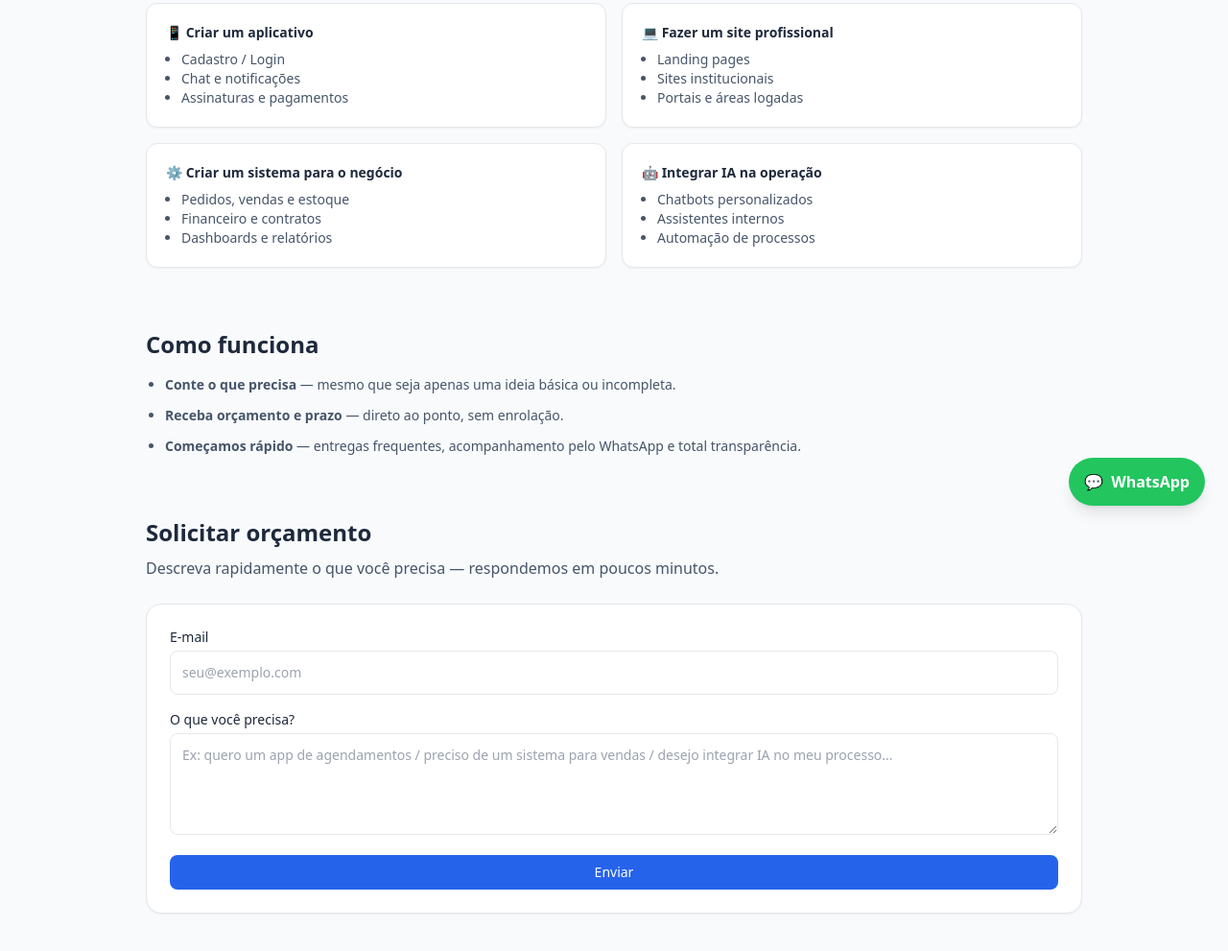
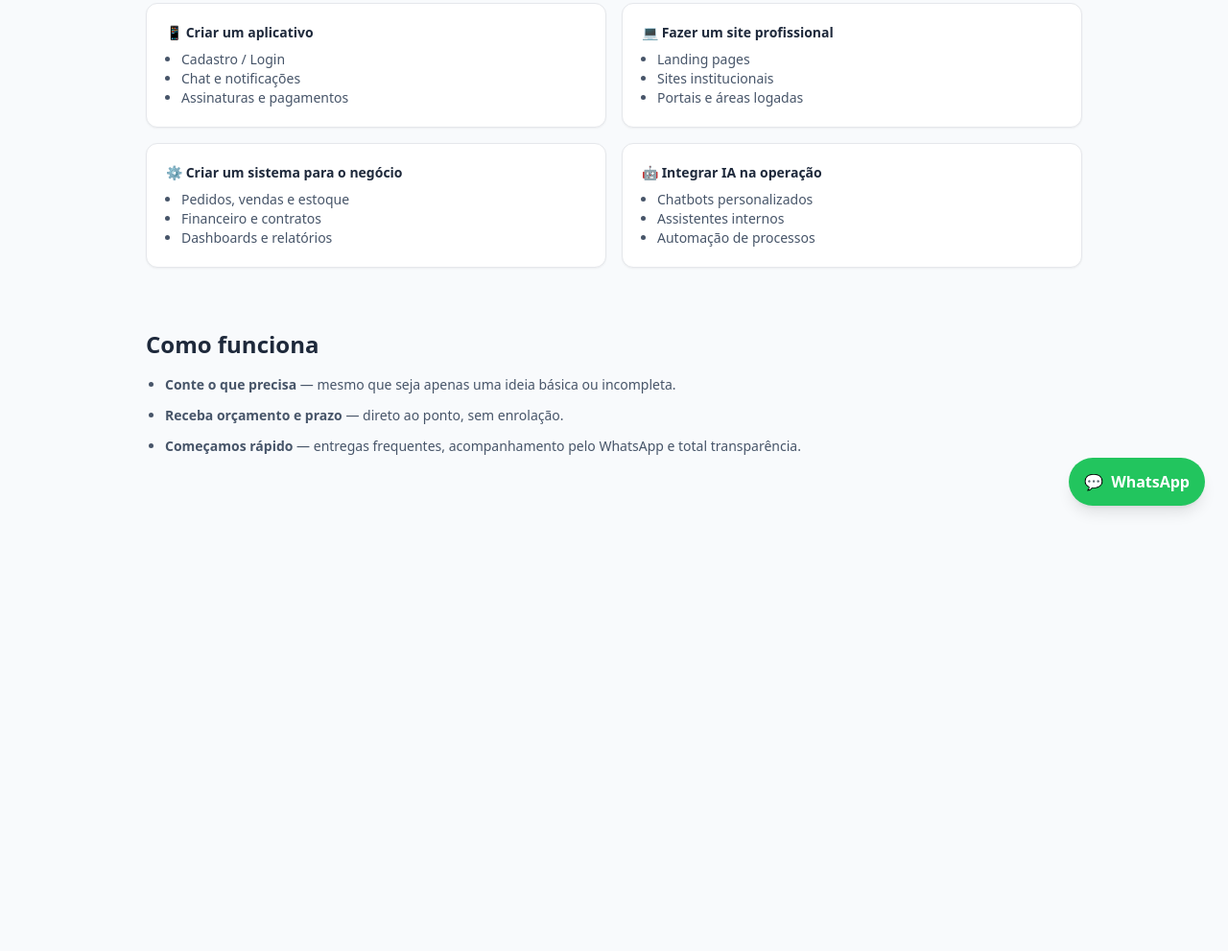
Before and after one commit to danilolmoura/software-house-site, a plain HTML site: page index.html in a window 1280 px wide. Shown: the part 249-1240 px from the top of the page at 96% size. After the commit the page ends 828 px from the top, so only its background shows below. Drawn offline with nearby package versions, Linux system fonts and the light colour scheme.

Commit message:
remove form

```diff
--- a/index.html
+++ b/index.html
@@ -66,21 +66,10 @@
       </ul>
     </section>
 
-    <section id="contato" class="mb-12">
-      <h2 class="text-2xl font-semibold">Solicitar orçamento</h2>
-      <p class="text-slate-600 mt-2">Descreva rapidamente o que você precisa — respondemos em poucos minutos.</p>
+    <!-- Contato removido -->
 
-      <form class="bg-white p-6 rounded-2xl border shadow-sm mt-6 text-sm">
-        <label class="block font-medium">E-mail</label>
-        <input class="mt-1 p-3 border rounded-lg w-full" placeholder="seu@exemplo.com">
+  </div>
 
-        <label class="block font-medium mt-4">O que você precisa?</label>
-        <textarea class="mt-1 p-3 border rounded-lg w-full" rows="4" placeholder="Ex: quero um app de agendamentos / preciso de um sistema para vendas / desejo integrar IA no meu processo..."></textarea>
-
-        <button type="button" class="mt-4 bg-blue-600 text-white px-4 py-2 rounded-lg w-full">Enviar</button>
-      </form>
-    </section>
-  </div>
   <!-- Botão flutuante WhatsApp -->
   <a href="https://wa.me/5521998616964?text=Ol%C3%A1,%20gostaria%20de%20um%20or%C3%A7amento" class="fixed right-6 bottom-6 bg-green-500 hover:bg-green-600 text-white px-4 py-3 rounded-full shadow-lg flex items-center gap-2" target="_blank" rel="noopener noreferrer">💬 <span class="font-semibold">WhatsApp</span></a>
 
```
